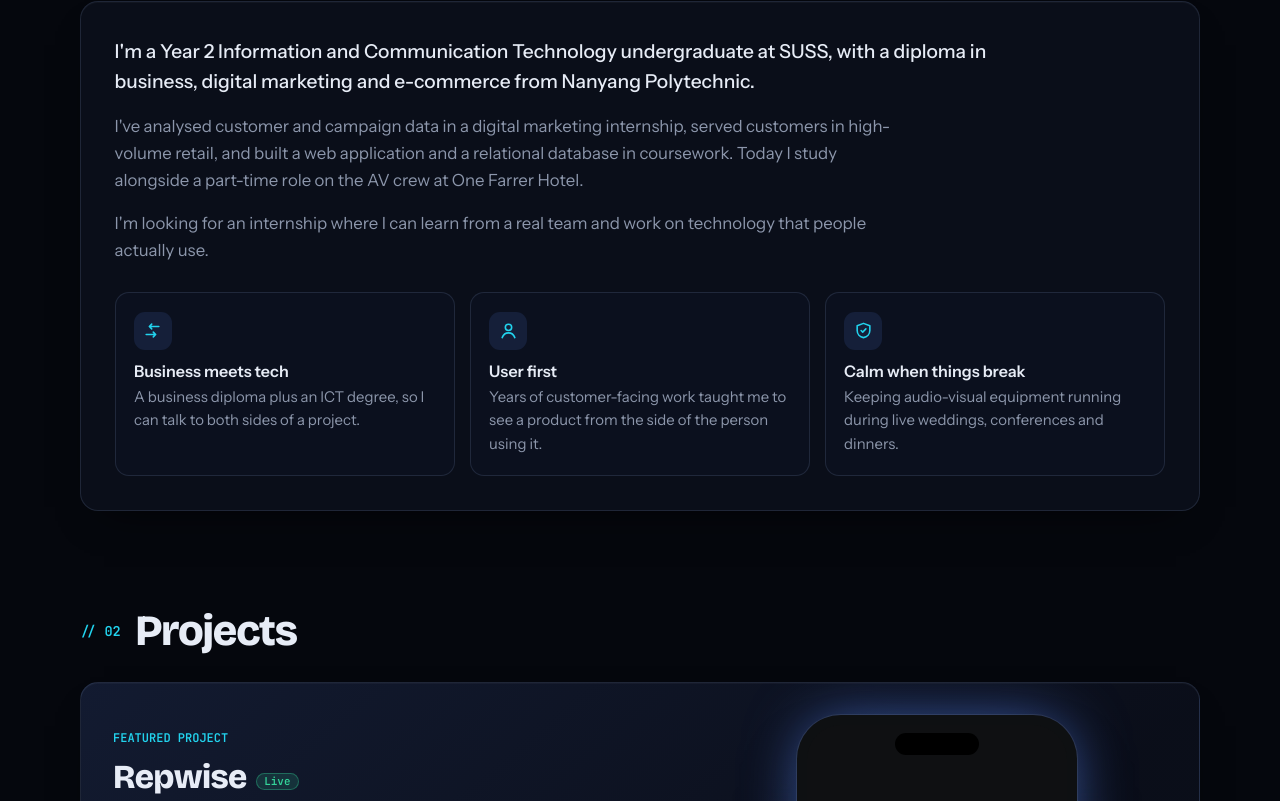
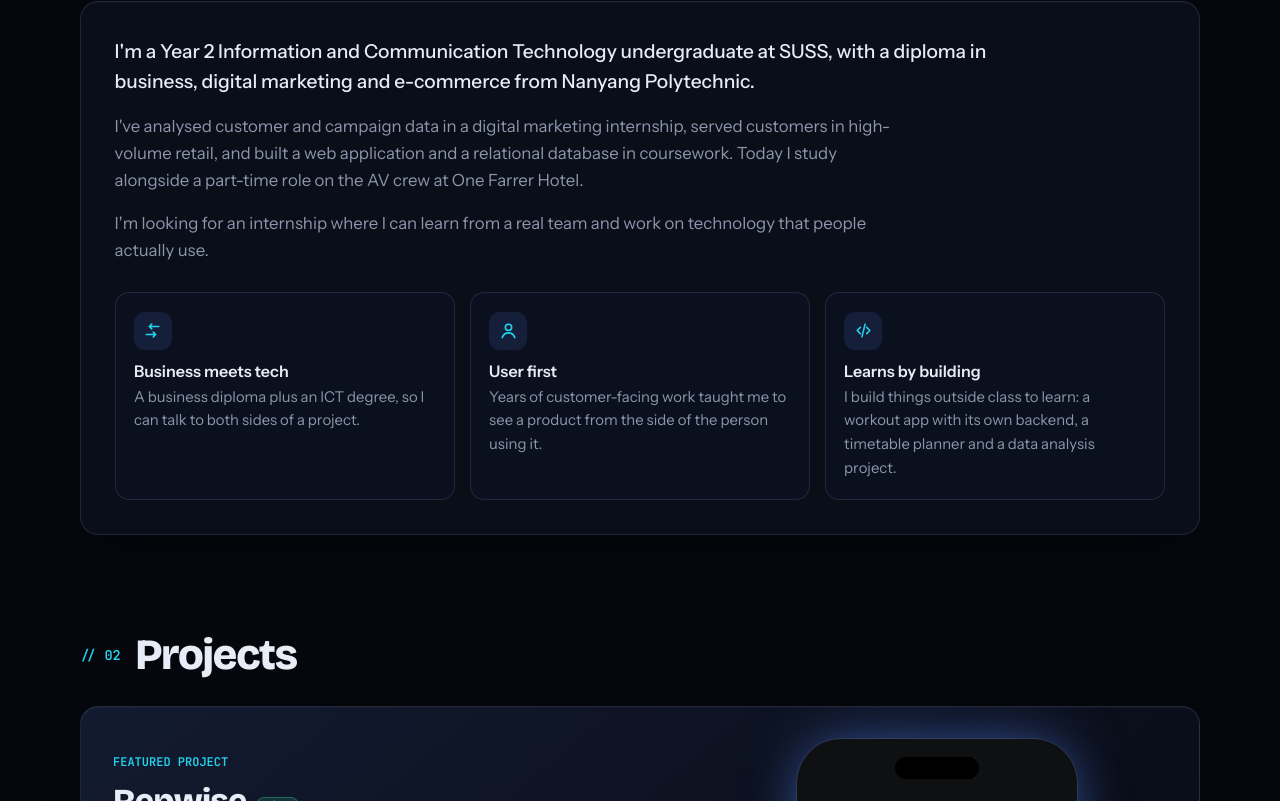
Before and after one commit to yushenn/matthew-os, a plain HTML site: page index.html in a window 1280 px wide. Shown: the part 1196-1997 px from the top of the page. Drawn offline with nearby package versions, Linux system fonts and the light colour scheme; grey boxes are pictures that could not be loaded; animation ran at ten frames a second.

Commit message:
Replace a strength with Learns by building

```diff
--- a/index.html
+++ b/index.html
@@ -373,7 +373,7 @@ footer{padding:2.6rem 0 calc(2.8rem + env(safe-area-inset-bottom,0px));color:var
       <div class="strengths">
         <div><span class="ic"><svg viewBox="0 0 24 24" fill="none" stroke="currentColor" stroke-width="2" stroke-linecap="round" stroke-linejoin="round" aria-hidden="true"><path d="M8 7h12M8 7l3-3M8 7l3 3M16 17H4m12 0-3-3m3 3-3 3"/></svg></span><h3>Business meets tech</h3><p>A business diploma plus an ICT degree, so I can talk to both sides of a project.</p></div>
         <div><span class="ic"><svg viewBox="0 0 24 24" fill="none" stroke="currentColor" stroke-width="2" stroke-linecap="round" stroke-linejoin="round" aria-hidden="true"><circle cx="12" cy="8" r="4"/><path d="M4 21c1.5-4 4.5-6 8-6s6.5 2 8 6"/></svg></span><h3>User first</h3><p>Years of customer-facing work taught me to see a product from the side of the person using it.</p></div>
-        <div><span class="ic"><svg viewBox="0 0 24 24" fill="none" stroke="currentColor" stroke-width="2" stroke-linecap="round" stroke-linejoin="round" aria-hidden="true"><path d="M12 3 4 6v6c0 4.5 3.4 8.3 8 9 4.6-.7 8-4.5 8-9V6l-8-3Z"/><path d="m9 12 2 2 4-4"/></svg></span><h3>Calm when things break</h3><p>Keeping audio-visual equipment running during live weddings, conferences and dinners.</p></div>
+        <div><span class="ic"><svg viewBox="0 0 24 24" fill="none" stroke="currentColor" stroke-width="2" stroke-linecap="round" stroke-linejoin="round" aria-hidden="true"><path d="m8 8-4 4 4 4M16 8l4 4-4 4M14 4l-4 16"/></svg></span><h3>Learns by building</h3><p>I build things outside class to learn: a workout app with its own backend, a timetable planner and a data analysis project.</p></div>
       </div>
     </div>
   </section>
```
